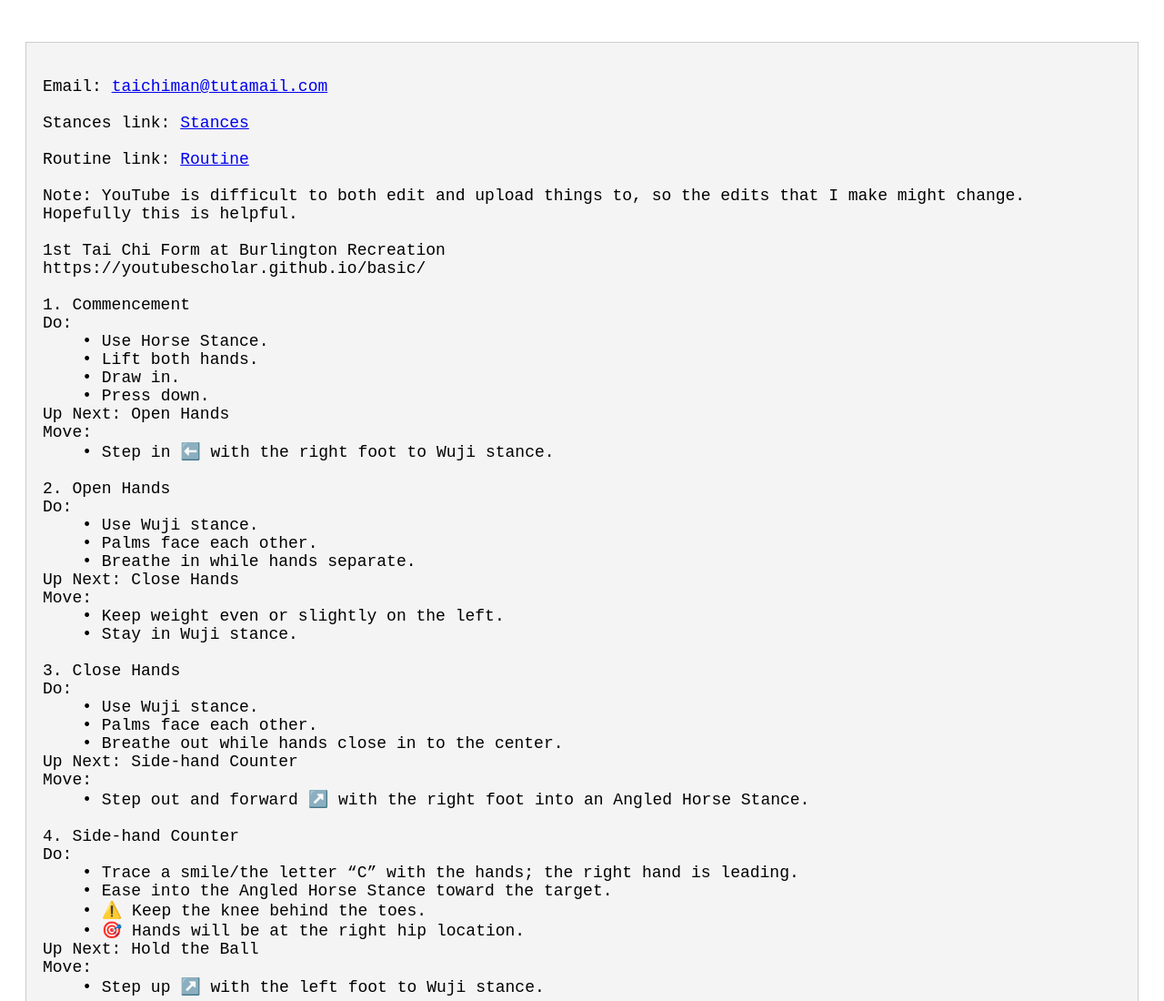
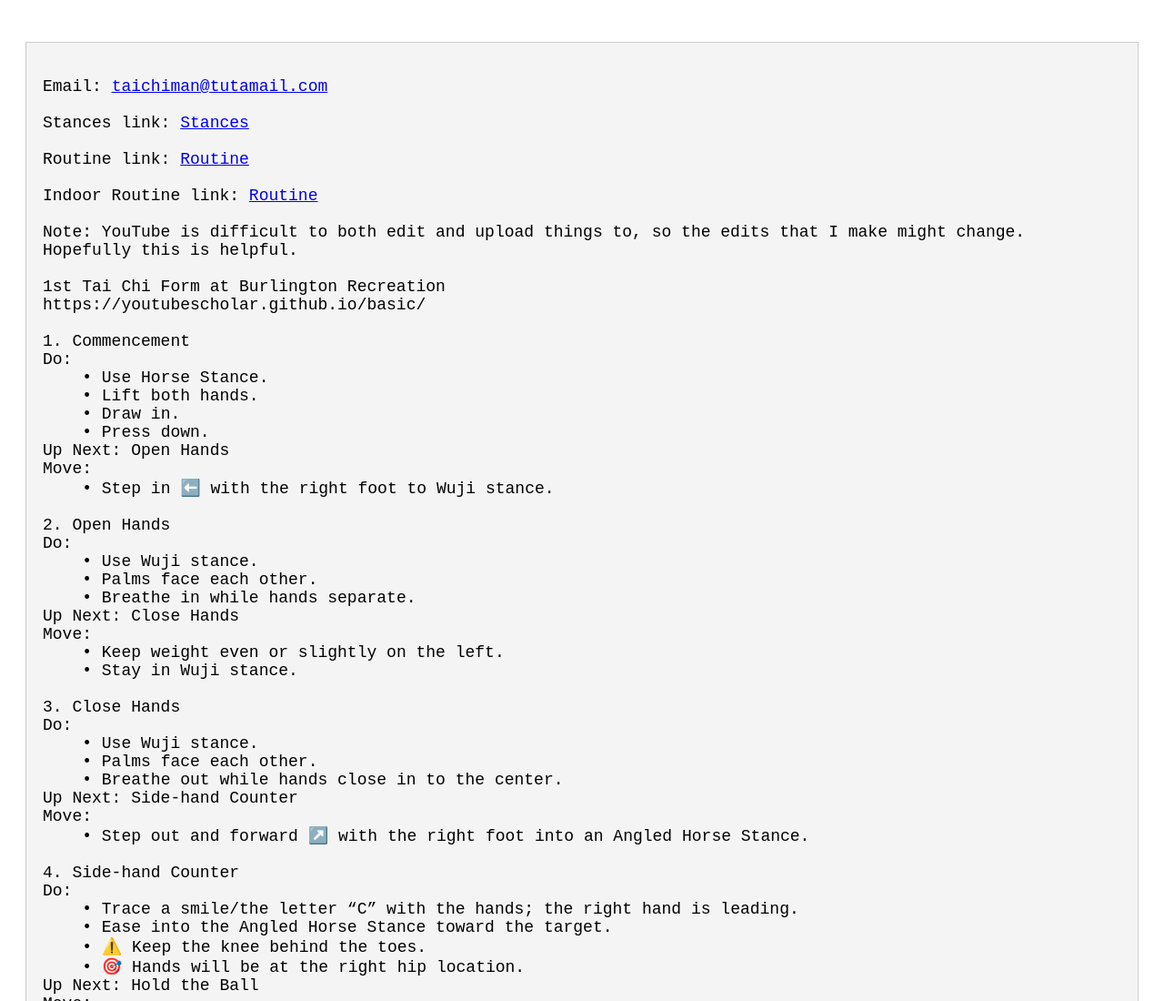
Before and after one commit to youtubescholar/basic, a plain HTML site: page index.html in a window 1280 px wide. Shown: the top 1100 px of the page at 91% size. Drawn offline with Linux system fonts and the light colour scheme.

Commit message:
Update index.html

```diff
--- a/index.html
+++ b/index.html
@@ -60,6 +60,8 @@ Email: <a href="mailto:taichiman@tutamail.com">taichiman@tutamail.com</a>
 Stances link: <a href="https://youtu.be/j7t7pGJYdFo" aria-label="Goes to homepage" rel="noopener noreferrer">Stances</a>
 
 Routine link: <a href="https://youtu.be/klUfrIHFfuk" aria-label="Goes to homepage" rel="noopener noreferrer">Routine</a>
+
+Indoor Routine link: <a href="https://youtu.be/ycYf3H3xd_E" aria-label="Goes to homepage" rel="noopener noreferrer">Routine</a>
 
 Note: YouTube is difficult to both edit and upload things to, so the edits that I make might change. Hopefully this is helpful.
 
```
